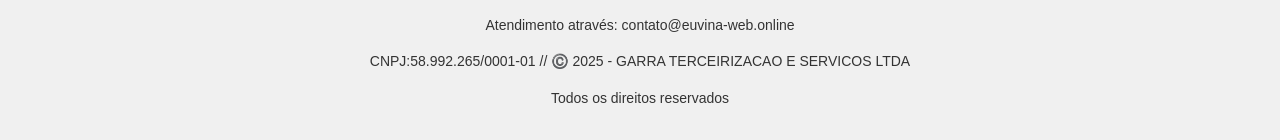
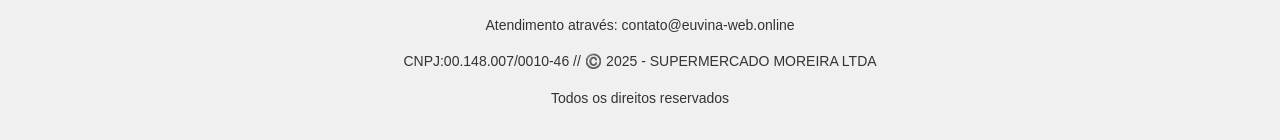
Before and after one commit to orenamsantos/segredao_reis, a plain HTML site: page index.html in a window 1280 px wide. Shown: the part 962-1102 px from the top of the page. Drawn offline with Linux system fonts and the light colour scheme.

Commit message:
Update index.html

```diff
--- a/index.html
+++ b/index.html
@@ -120,7 +120,7 @@
       — <a href="termos.html"><strong>Termos de Uso</strong></a> —
       <a href="avisos.html"><strong>Aviso Legal</strong></a>
       <p>Atendimento através: contato@euvina-web.online</p>
-      <p>CNPJ:58.992.265/0001-01 // ©️ 2025 - GARRA TERCEIRIZACAO E SERVICOS LTDA</p>
+      <p>CNPJ:00.148.007/0010-46 // ©️ 2025 - SUPERMERCADO MOREIRA LTDA</p>
       <p>Todos os direitos reservados</p>
     </div>
   </body>
```
